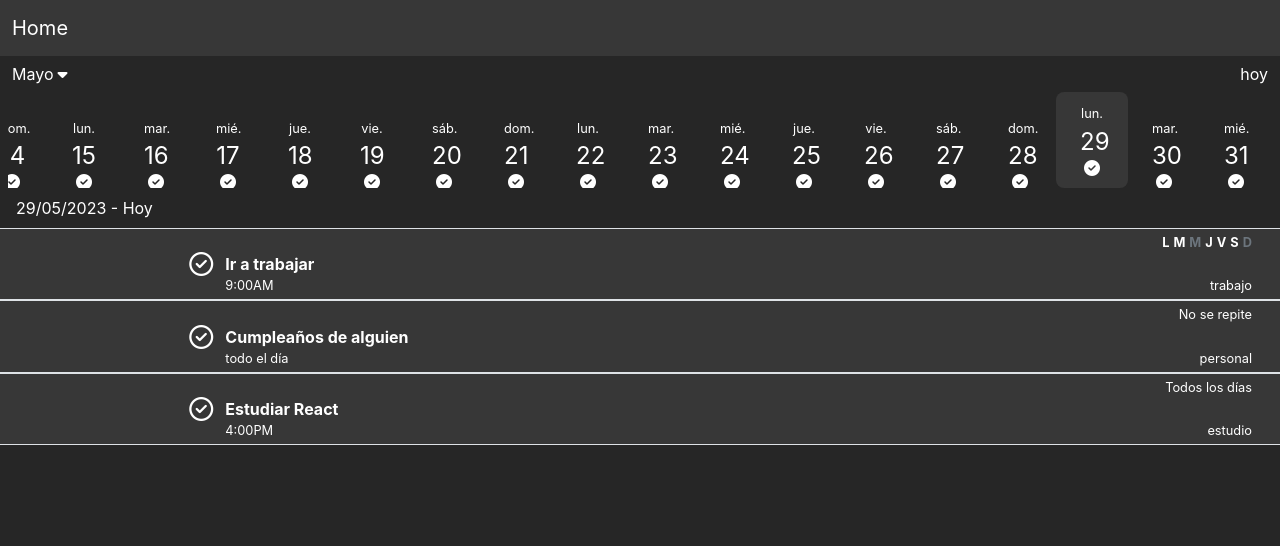
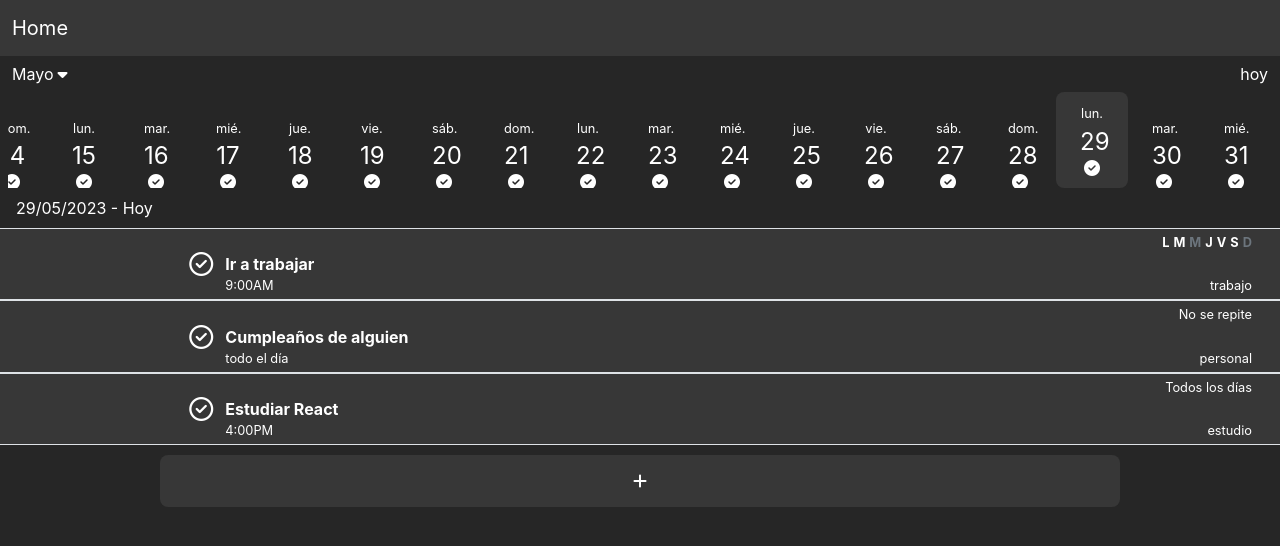
Before and after one commit to fede-vazquez/tasklist_react, a React (Create React App) app: page /tasklist in a window 1280 px wide. Shown: the top 546 px of the page. Built offline with nearby package versions, Linux system fonts and the light colour scheme.

Commit message:
Crea botón para agregar una tarea, que proximamente enviará al formulario de creación de tareas, y lo agrega al "MainTaskList".

```diff
--- a/src/App.css
+++ b/src/App.css
@@ -42,7 +42,10 @@ p {
   transition-duration: 1s;
 }
 
-.active-date-item {
-  height: 100%;
-  background-color: #373737;
+/* Buttons */
+
+.btn-1 {
+  &:hover {
+    background-color: #545454;
+  }
 }
--- /dev/null
+++ b/src/components/task_list/AddTaskButton.jsx
@@ -0,0 +1,14 @@
+import React from "react";
+import { Link } from "react-router-dom";
+
+function AddTaskButton() {
+  return (
+    <div className="text-center my-4">
+      <Link to="/taskList" className="btn-1 text-white bg-2 py-3 rounded-3">
+        <i class="fa-solid fa-plus w-75 h-100"></i>
+      </Link>
+    </div>
+  );
+}
+
+export default AddTaskButton;
--- a/src/components/task_list/DatesScrollBar.jsx
+++ b/src/components/task_list/DatesScrollBar.jsx
@@ -42,7 +42,11 @@ function DatesScrollBar({ selectedMonth, dateSelected, newDate }) {
               name={date.format("DD/MM/YYYY")}
               key={date.format("dddd") + i}
               className={`rounded-3 date-list-item
-              ${dateSelected.date() === date.date() ? "active-date-item" : ""}`}
+              ${
+                dateSelected.date() === date.date()
+                  ? "active-date-item bg-2 h-100"
+                  : ""
+              }`}
             >
               <DateInScrollBar
                 containerListRef={containerListRef}
--- a/src/components/task_list/MainTaskList.jsx
+++ b/src/components/task_list/MainTaskList.jsx
@@ -4,6 +4,7 @@ import DatesScrollBar from "./DatesScrollBar";
 import SelectMonth from "./SelectMonth";
 import SelectedDate from "./SelectedDate";
 import dayjs from "dayjs";
+import AddTaskButton from "./AddTaskButton";
 
 function MainTaskList() {
   const [date, setDate] = useState(dayjs());
@@ -41,6 +42,8 @@ function MainTaskList() {
       />
 
       <DateTaskList date="Fecha seleccionada" />
+
+      <AddTaskButton />
     </div>
   );
 }
```
